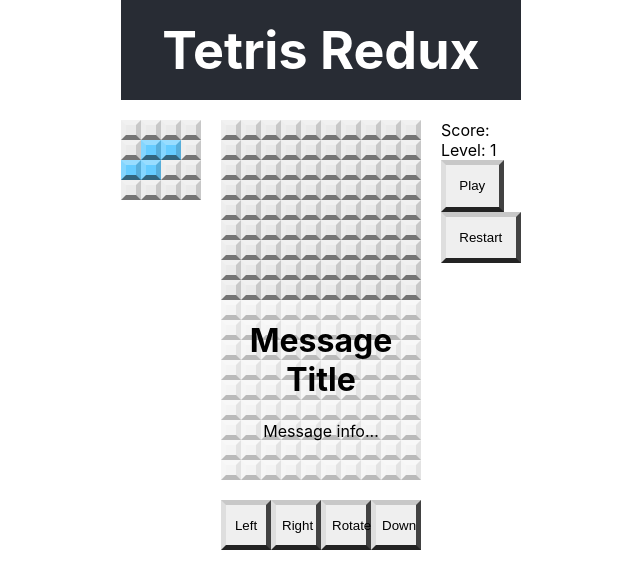
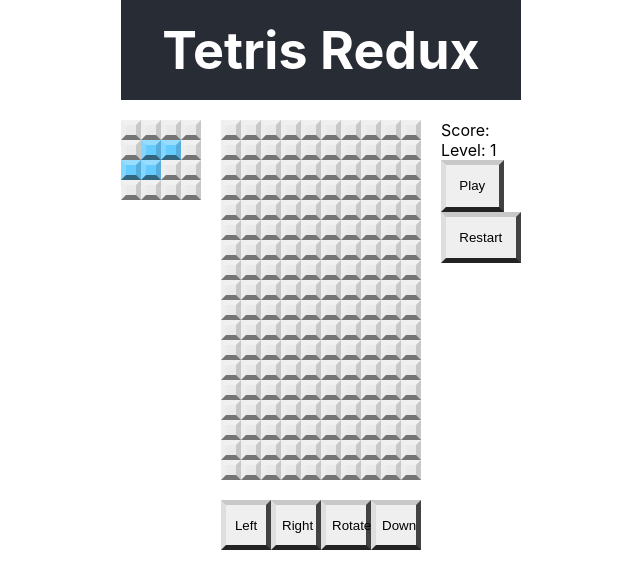
Before and after one commit to LucHighwalker/tetris-redux, a React (Create React App) app: page / in a window 1280 px wide. Shown: the top 588 px of the page, without its empty margins (319-959 px from the left). Built offline with nearby package versions, Linux system fonts and the light colour scheme.

Commit message:
connected message popup

```diff
--- a/src/components/messagePopup/messagePopup.jsx
+++ b/src/components/messagePopup/messagePopup.jsx
@@ -1,6 +1,6 @@
-import React, { Component } from 'react';
+import React, { Component } from "react";
 import { connect } from "react-redux";
-import './messagePopup.scss';
+import "./messagePopup.scss";
 
 class MessagePopup extends Component {
   constructor(props) {
@@ -10,21 +10,42 @@
   }
 
   render() {
+    const { gameOver, isRunning } = this.props
+    let message = ''
+    let isHidden = 'hidden'
+
+    // If the game is over, show the popup saying "Game Over"
+    if (gameOver) {
+      message = 'Game Over'
+      isHidden = ''
+    // If the game isn't running, it must be paused, so show the popup saying "Paused"
+    } else if (!isRunning) {
+      message = 'Paused'
+      isHidden = ''
+    // Default message, will still be hidden
+    } else {
+      message = '???'
+    }
+
     return (
-      <div className='message-popup'>
-        <h1>Message Title</h1>
-        <p>Message info...</p>
+      <div className={`message-popup ${isHidden}`}>
+        <h1>{message}</h1>
+        <p></p>
       </div>
     )
   }
 }
 
 const mapStateToProps = state => ({
-	...state
+  gameOver: state.game.gameOver,
+  isRunning: state.game.isRunning
 });
 
 const mapDispatchToProps = dispatch => ({
   // action: () => dispatch(action())
 });
 
-export default connect(mapStateToProps, mapDispatchToProps)(MessagePopup);
+export default connect(
+  mapStateToProps,
+  mapDispatchToProps
+)(MessagePopup);
```
Lines whose indentation alone changed are shown as unchanged.
